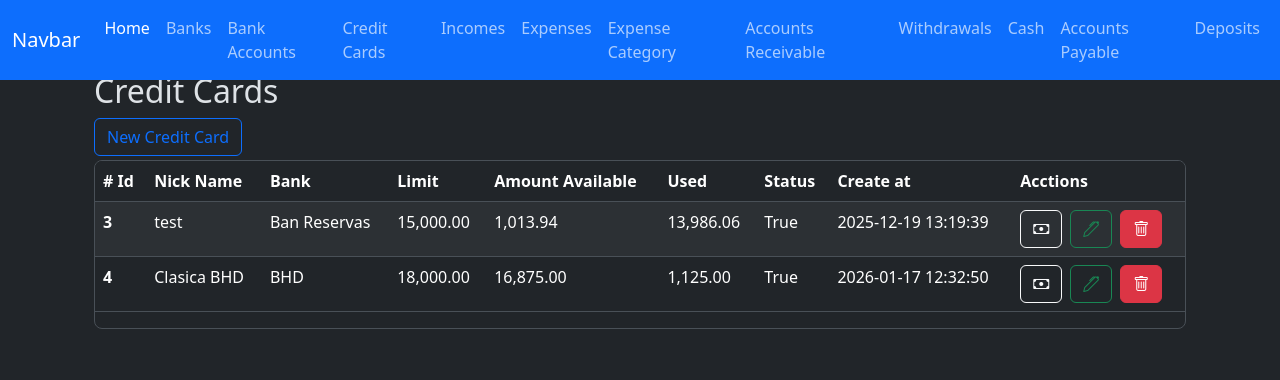
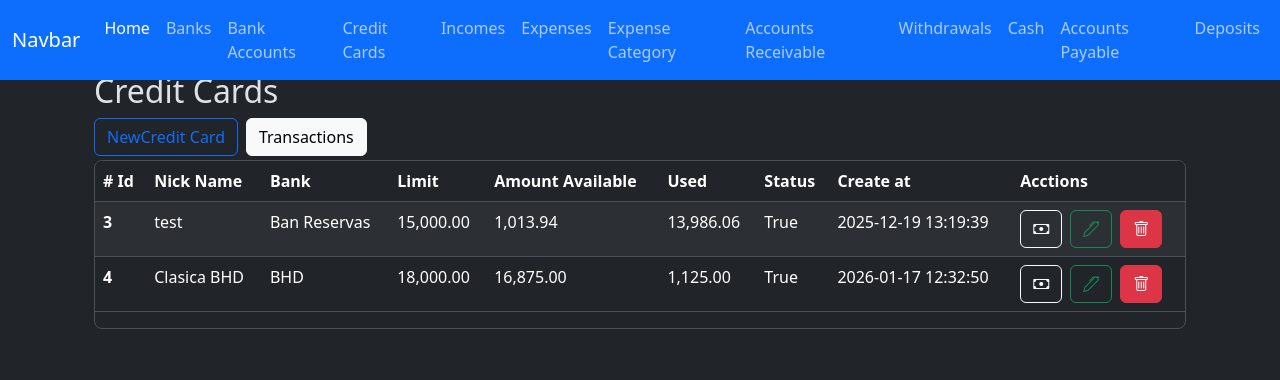
Before and after one commit to etv18/be_aware, a Flask app: page /credit_cards/index in a window 1280 px wide. Shown: the top 380 px of the page. Run offline with Flask 3, Linux system fonts and the light colour scheme; some libraries are stand-ins or nearby versions.

Commit message:
added transaction button link

```diff
--- a/app/templates/credit_cards/index.html
+++ b/app/templates/credit_cards/index.html
@@ -150,8 +150,28 @@
             </div>
         </form>
     </section>
-    <button type="button" class="btn btn-outline-primary" data-bs-toggle="modal" data-bs-target="#create-credit-card">New
-    Credit Card</button>
+
+    <div class="d-flex gap-2">
+        <div class="">
+            <button
+                type="button"
+                class="btn btn-outline-primary"
+                data-bs-toggle="modal"
+                data-bs-target="#create-credit-card"
+            >
+                NewCredit Card
+            </button>
+        </div>
+        <div class="">
+            <a
+                href="{{ url_for('credit_card_ledger.index' ) }}"
+                class="btn btn-light"
+            > Transactions
+            </a>
+        </div>
+
+    </div>
+
         <div class="table-responsive overflow-y-auto border rounded-3 mt-1" style="max-height: 457px;">
             <table class="table table-striped  table-hover">
                 <thead class="sticky-top">
```
